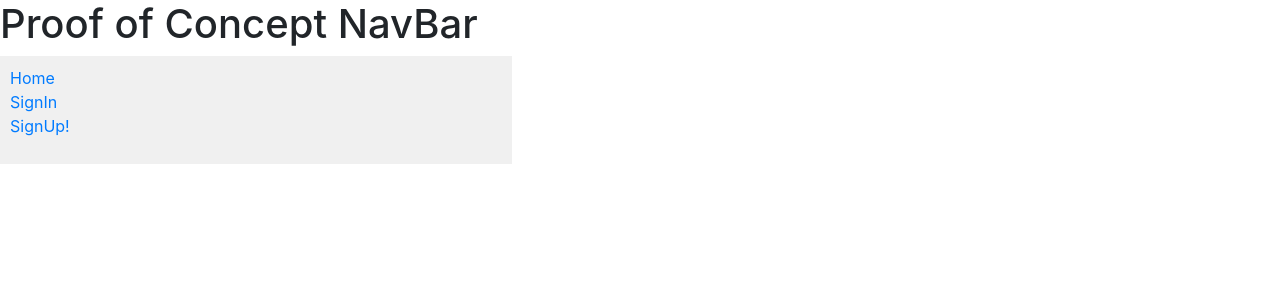
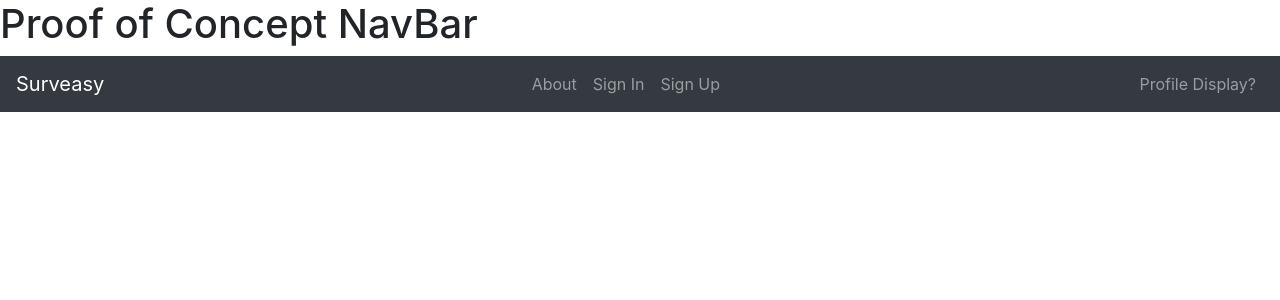
Before and after one commit to tylerdrewwork/Surveasy, a React (Create React App) app in the folder client/: page /admin in a window 1280 px wide. Shown: the top 300 px of the page. Built offline with nearby package versions, Linux system fonts and the light colour scheme; the HTML template or start-up script is replaced by a standard one.

Commit message:
scrapped original concept and went with linear bootstrap navbar

```diff
--- a/client/src/components/NavBar/navbar.js
+++ b/client/src/components/NavBar/navbar.js
@@ -1,93 +1,30 @@
 import React from "react";
 import { BrowserRouter as Router, Switch, Route, Link } from "react-router-dom";
-import SignIn from "../../pages/signin";
-import SignUp from "../../pages/signup";
+import { Navbar, Nav, Form, FormControl, Button } from "react-bootstrap/";
+import "./navbar.css";
 
-// Each logical "route" has two components, one for
-// the sidebar and one for the main area. We want to
-// render both of them in different places when the
-// path matches the current URL.
-
-// We are going to use this route config in 2
-// spots: once for the sidebar and once in the main
-// content section. All routes are in the same
-// order they would appear in a <Switch>.
-const routes = [
-  {
-    path: "/",
-    exact: true,
-    sidebar: () => <div>home!</div>,
-    main: () => <h2>Home</h2>,
-  },
-  {
-    path: "/signin",
-    sidebar: () => <div>SignIn!</div>,
-    main: () => <SignIn />,
-  },
-  {
-    path: "/signup",
-    sidebar: () => <div>SignUp!</div>,
-    main: () => <SignUp />,
-  },
-];
-
-export default function SidebarExample() {
+export default function Navigation() {
   return (
-    <Router>
-      <div style={{ display: "block" }}>
-        <div
-          style={{
-            padding: "10px",
-            width: "40%",
-            background: "#f0f0f0",
-          }}
-        >
-          <ul style={{ listStyleType: "none", padding: 0 }}>
-            <li>
-              <Link to="/">Home</Link>
-            </li>
-            <li>
-              <Link to="/signin">SignIn</Link>
-            </li>
-            <li>
-              <Link to="/signup">SignUp!</Link>
-            </li>
-          </ul>
-
-          <Switch>
-            {routes.map((route, index) => (
-              // You can render a <Route> in as many places
-              // as you want in your app. It will render along
-              // with any other <Route>s that also match the URL.
-              // So, a sidebar or breadcrumbs or anything else
-              // that requires you to render multiple things
-              // in multiple places at the same URL is nothing
-              // more than multiple <Route>s.
-              <Route
-                key={index}
-                path={route.path}
-                exact={route.exact}
-                children={<route.sidebar />}
-              />
-            ))}
-          </Switch>
-        </div>
-
-        <div style={{ flex: 1, padding: "10px" }}>
-          <Switch>
-            {routes.map((route, index) => (
-              // Render more <Route>s with the same paths as
-              // above, but different components this time.
-              <Route
-                key={index}
-                path={route.path}
-                exact={route.exact}
-                children={<route.main />}
-              />
-            ))}
-          </Switch>
-        </div>
-      </div>
-    </Router>
+    <Navbar className="navStyle" bg="dark" variant="dark">
+      <Navbar.Brand as={Link} href="#home">
+        Surveasy
+      </Navbar.Brand>
+      <Nav className="ml-auto">
+        <Nav.Link as={Link} to="/">
+          About
+        </Nav.Link>
+        <Nav.Link as={Link} to="/signin">
+          Sign In
+        </Nav.Link>
+        <Nav.Link as={Link} to="/signup">
+          Sign Up
+        </Nav.Link>
+      </Nav>
+      <Nav className="ml-auto">
+        <Nav.Link as={Link} to="/">
+          Profile Display?
+        </Nav.Link>
+      </Nav>
+    </Navbar>
   );
 }
```
